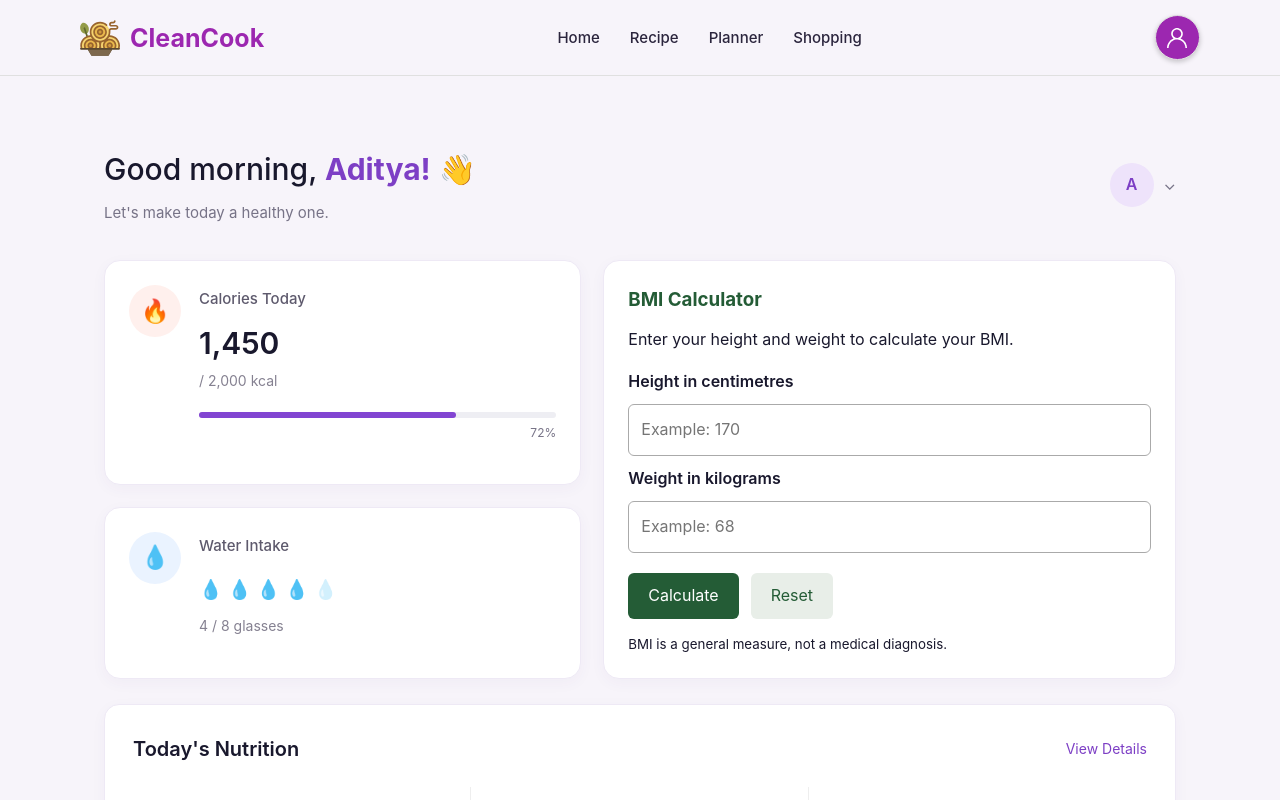
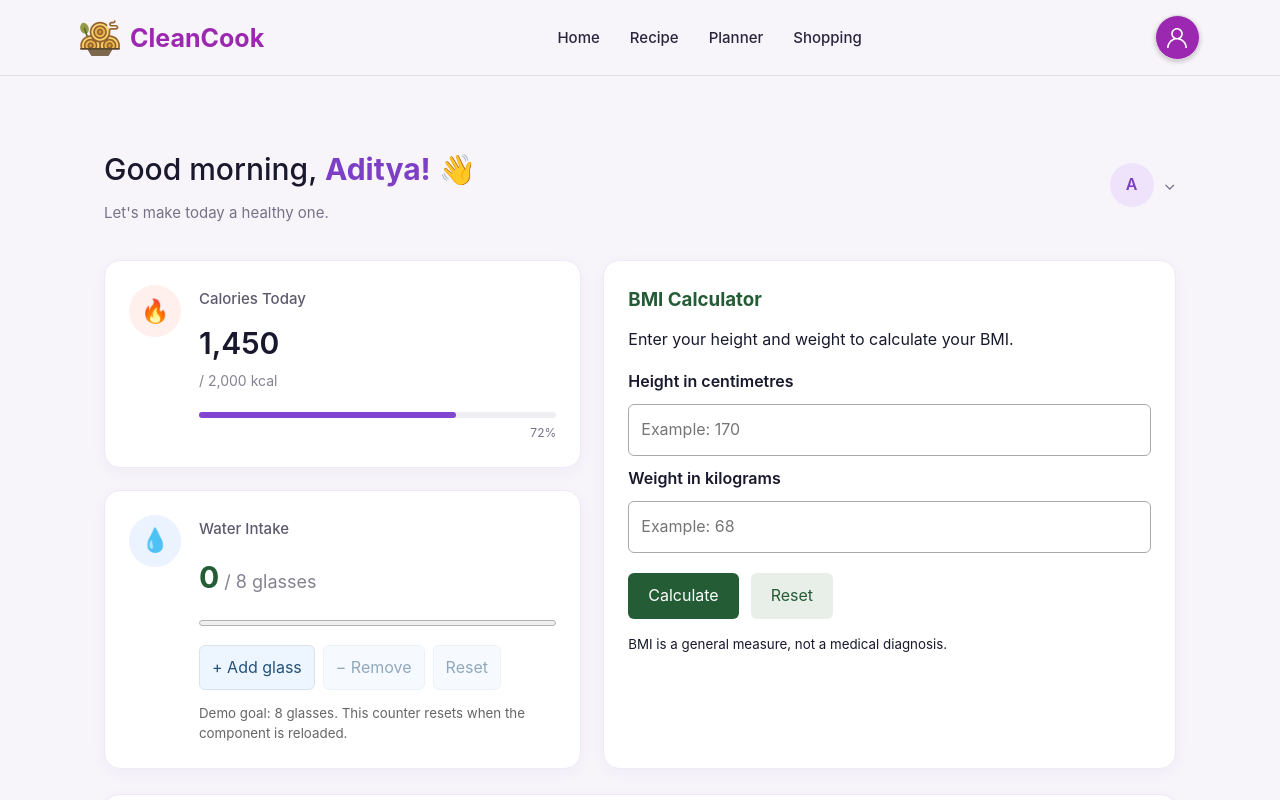
Before and after one commit to Vishal-Jadoun/CleanCook, a React (Vite) app: page /dashboard in a window 1280 px wide. Shown: the top 800 px of the page. Built offline with nearby package versions, Linux system fonts and the light colour scheme.

Commit message:
Add interactive water tracker

```diff
--- a/src/components/WaterTracker/WaterTracker.css
+++ b/src/components/WaterTracker/WaterTracker.css
@@ -1,7 +1,60 @@
-.water-tracker {
-  padding: 20px;
-  background-color: var(--color-bg-card);
-  border-radius: var(--radius-md);
-  box-shadow: var(--shadow-sm);
-  border: 1px solid var(--color-border);
+.water-card .water-count {
+  margin: 12px 0;
+  font-size: 18px;
 }
+
+.water-card .water-count strong {
+  font-size: 30px;
+  color: #245c36;
+}
+
+.water-progress {
+  display: block;
+  width: 100%;
+  height: 12px;
+  margin: 16px 0;
+  accent-color: #347ce4;
+}
+
+.water-actions {
+  display: flex;
+  flex-wrap: wrap;
+  gap: 8px;
+}
+
+.water-actions button {
+  padding: 9px 12px;
+  border: 1px solid #d6e4f0;
+  border-radius: 6px;
+  background-color: #edf5ff;
+  color: #24527a;
+  font: inherit;
+  cursor: pointer;
+}
+
+.water-actions button:hover:not(:disabled) {
+  background-color: #dcecff;
+}
+
+.water-actions button:disabled {
+  opacity: 0.5;
+  cursor: not-allowed;
+}
+
+.water-actions button:focus-visible {
+  outline: 2px solid #347ce4;
+  outline-offset: 2px;
+}
+
+.water-card .water-goal-message {
+  margin-top: 12px;
+  color: #245c36;
+  font-weight: 600;
+}
+
+.water-note {
+  display: block;
+  margin-top: 14px;
+  color: #666;
+  line-height: 1.5;
+}
--- a/src/components/WaterTracker/WaterTracker.jsx
+++ b/src/components/WaterTracker/WaterTracker.jsx
@@ -1,10 +1,78 @@
-import './WaterTracker.css';
+import { useState } from "react";
+import "./WaterTracker.css";
 
 function WaterTracker() {
+  const [glasses, setGlasses] = useState(0);
+
+  // Example goal for the project demo.
+  const goal = 8;
+  const progress = Math.min((glasses / goal) * 100, 100);
+
+  function addGlass() {
+    setGlasses((previous) => previous + 1);
+  }
+
+  function removeGlass() {
+    setGlasses((previous) => Math.max(previous - 1, 0));
+  }
+
+  function resetWater() {
+    setGlasses(0);
+  }
+
   return (
-    <div className="water-tracker">
-      <h3>Water Tracker</h3>
-      <p>Component coming soon</p>
+    <div className="summary-card water-card">
+      <div className="summary-icon" aria-hidden="true">
+        💧
+      </div>
+
+      <div className="summary-content">
+        <h3>Water Intake</h3>
+
+        <p className="water-count" aria-live="polite">
+          <strong>{glasses}</strong> / {goal} glasses
+        </p>
+
+        <progress
+          className="water-progress"
+          value={progress}
+          max="100"
+          aria-label="Progress towards water goal"
+        />
+
+        <div className="water-actions">
+          <button type="button" onClick={addGlass}>
+            + Add glass
+          </button>
+
+          <button
+            type="button"
+            onClick={removeGlass}
+            disabled={glasses === 0}
+          >
+            − Remove
+          </button>
+
+          <button
+            type="button"
+            onClick={resetWater}
+            disabled={glasses === 0}
+          >
+            Reset
+          </button>
+        </div>
+
+        {glasses >= goal && (
+          <p className="water-goal-message">
+            You reached your demo goal!
+          </p>
+        )}
+
+        <small className="water-note">
+          Demo goal: 8 glasses. This counter resets when the component
+          is reloaded.
+        </small>
+      </div>
     </div>
   );
 }
--- a/src/pages/Dashboard/Dashboard.jsx
+++ b/src/pages/Dashboard/Dashboard.jsx
@@ -1,6 +1,7 @@
 import { Link } from 'react-router-dom';
 import './Dashboard.css';
 import BMICalculator from "../../components/BMICalculator/BMICalculator";
+import WaterTracker from "../../components/WaterTracker/WaterTracker";
 
 function Dashboard() {
   return (
@@ -57,29 +58,7 @@ function Dashboard() {
 
 
 
-          <div className="summary-card water-card">
-
-            <div className="summary-icon">
-              💧
-            </div>
-
-            <div className="summary-content">
-
-              <h3>Water Intake</h3>
-
-              <div className="water-icons">
-                <span>💧</span>
-                <span>💧</span>
-                <span>💧</span>
-                <span>💧</span>
-                <span className="empty-water">💧</span>
-              </div>
-
-              <p>4 / 8 glasses</p>
-
-            </div>
-
-          </div>
+          <WaterTracker />
 
         </div>
 
```
